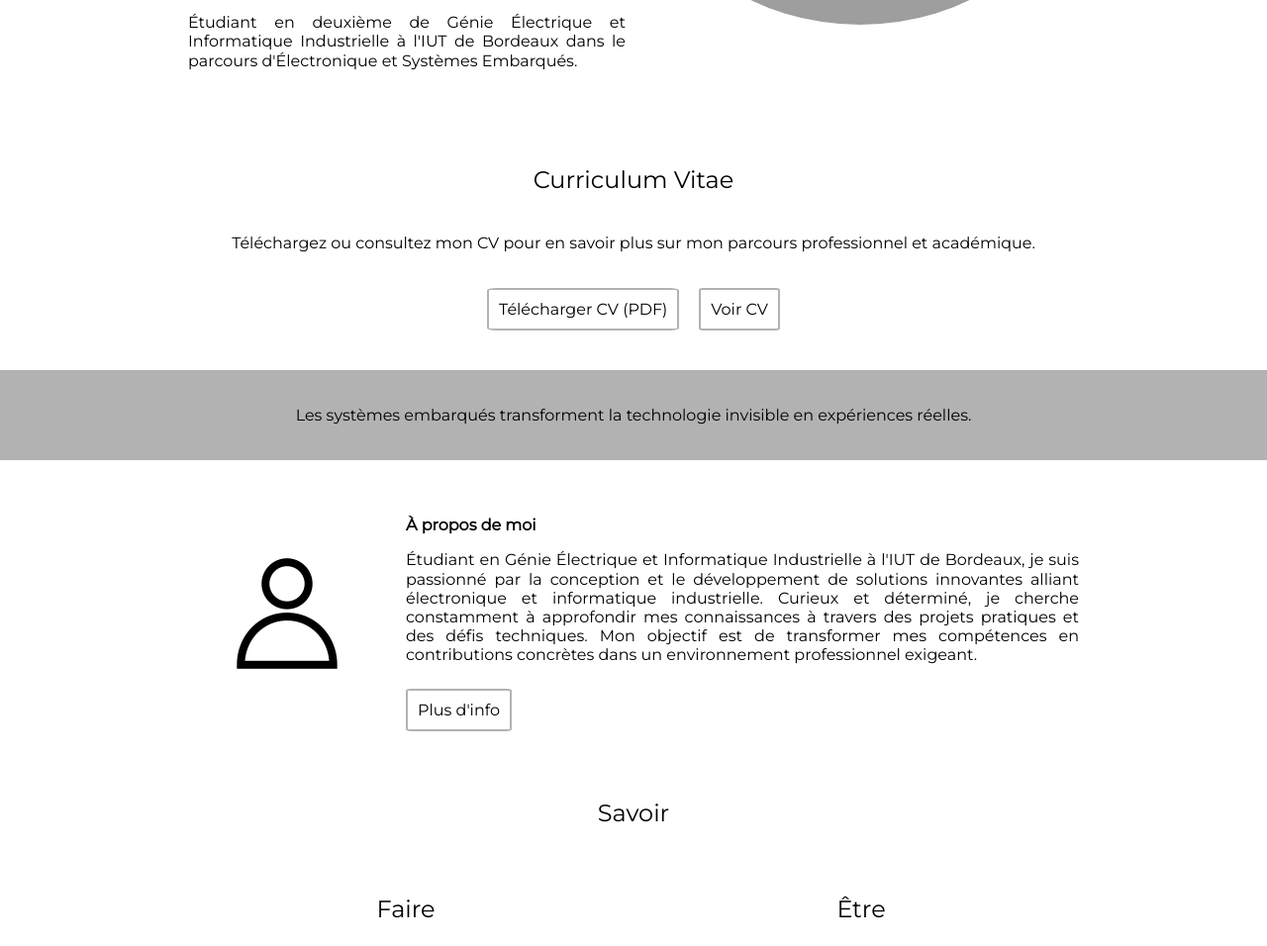
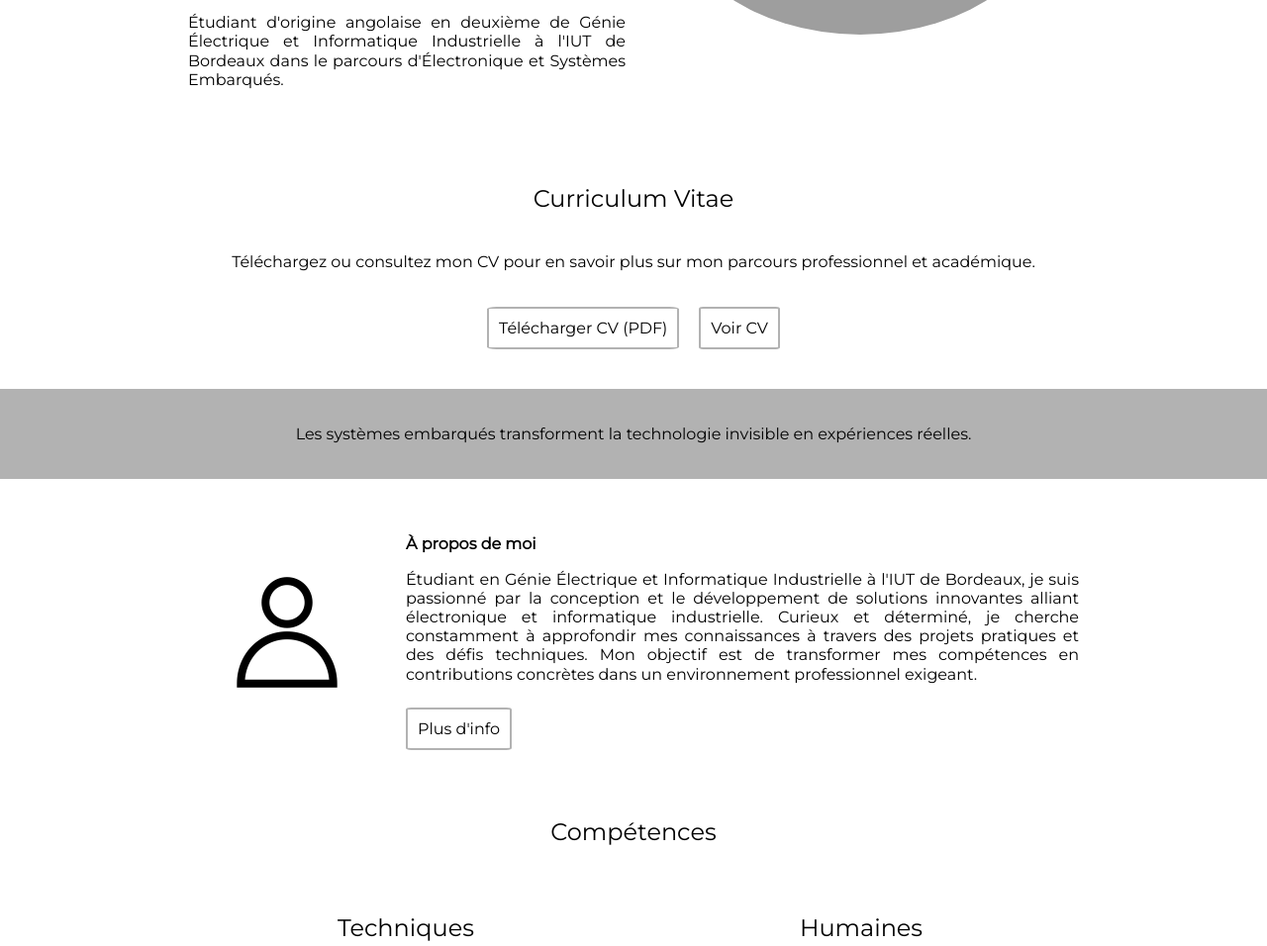
Before and after one commit to armdionisio/Portfolio, a plain HTML site: page index.html in a window 1280 px wide. Shown: the part 452-1408 px from the top of the page at 99% size. Drawn offline with nearby package versions, Linux system fonts and the light colour scheme; grey boxes are pictures that could not be loaded.

Commit message:
Add files via upload

```diff
--- a/index.html
+++ b/index.html
@@ -56,7 +56,7 @@
         <section class="align-center">
             <h1 class="medium-spacing">Salut, je suis</h1>
             <h1 class="large">Dionisio HEBO</h1>
-            <p class="justify">Étudiant en deuxième de Génie Électrique et Informatique Industrielle à l'IUT de Bordeaux dans le
+            <p class="justify">Étudiant d'origine angolaise en deuxième de Génie Électrique et Informatique Industrielle à l'IUT de Bordeaux dans le
                 parcours d'Électronique et Systèmes Embarqués.</p>
         </section>
         <section class="center align-center">
@@ -104,11 +104,11 @@
     <!-- skills -->
     <!-- use this to showcase your skills, if you make changes, do not forget to modify the css accordingly -->
     <section>
-        <h3 class="main-title center" style="padding: 20px 20px 0px 20px;">Savoir</h3>
+        <h3 class="main-title center" style="padding: 20px 20px 0px 20px;">Compétences</h3>
     </section>
     <section class="wrapper">
         <section class="column">
-            <p class="main-title center">Faire</p>
+            <p class="main-title center">Techniques</p>
             <section class="skills">
                 <ul class="no-bullet-list no-padding-list-item">
                     <li>
@@ -131,7 +131,7 @@
             </section>
         </section>
         <section class="column">
-            <p class="main-title center">Être</p>
+            <p class="main-title center">Humaines</p>
             <section class="skills">
                 <ul class="no-bullet-list no-padding-list-item">
                     <li>
```
Also changed, not shown: portfolio.html (+10 -9 lines).
